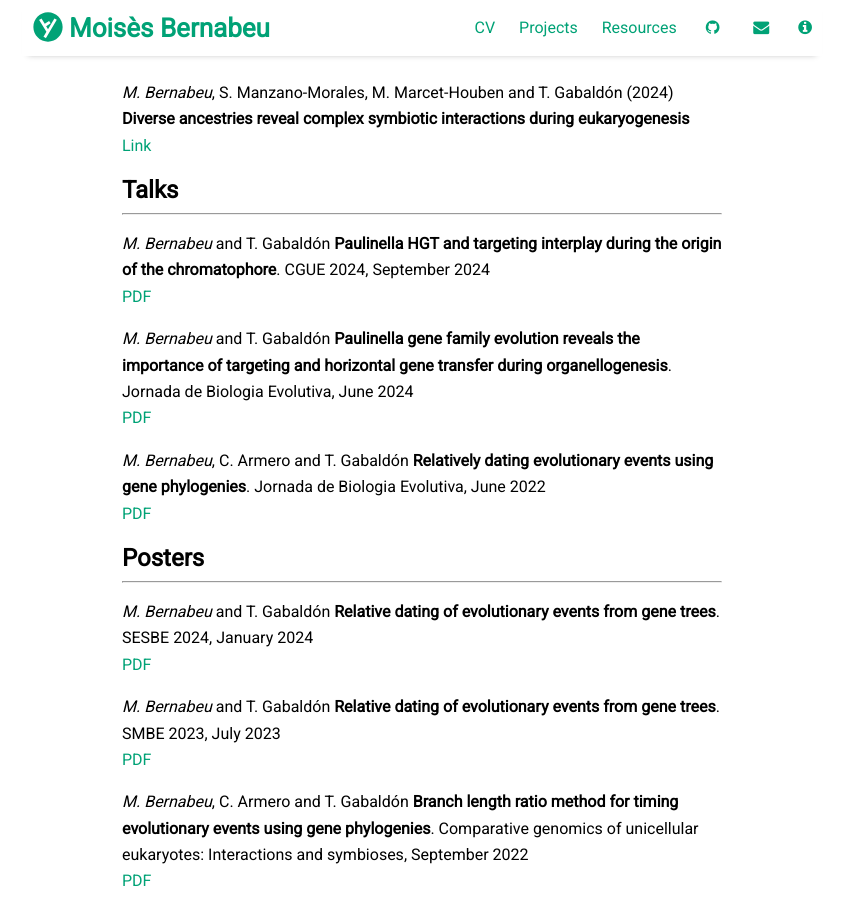
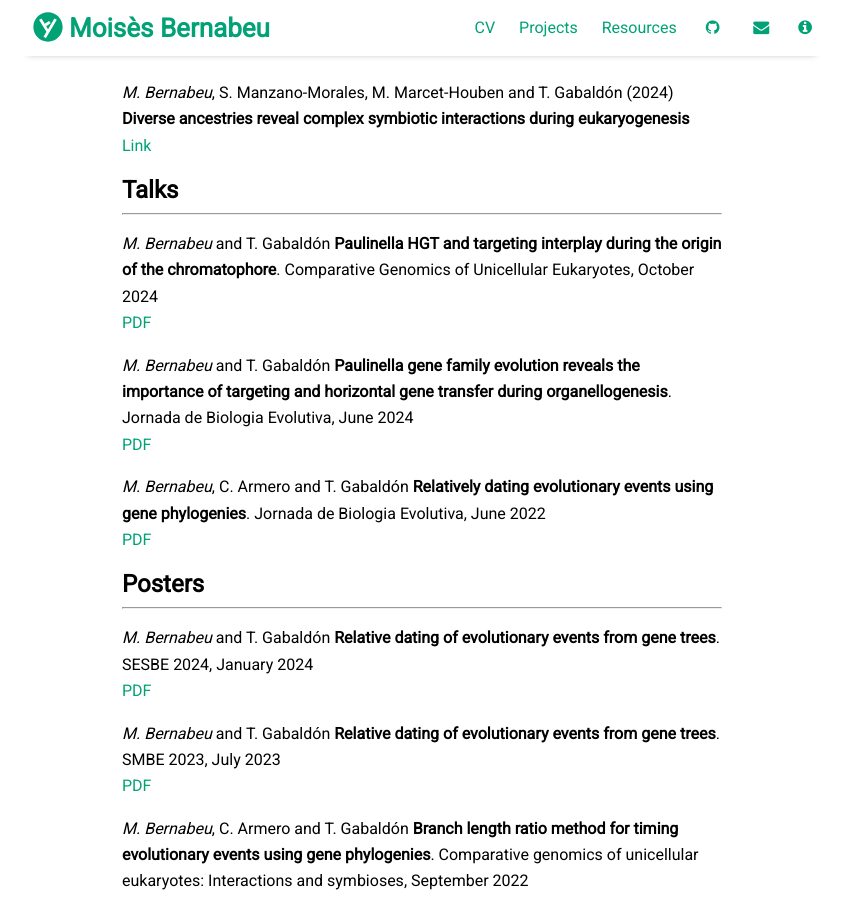
Before and after one commit to moibernabeu/moibernabeu.github.io, a Jekyll site: the page built from pages/cv.md, in a window 1280 px wide and 900 px high, scrolled down 732 px. Shown: the whole window, without its empty margins (218-1061 px from the left). Built offline with Jekyll 4.4.1, drawn with Linux system fonts in a browser that asks for light colours; nearby versions of some CDN libraries.

Commit message:
update cv

```diff
--- a/pages/cv.md
+++ b/pages/cv.md
@@ -40,7 +40,7 @@ order: 2
 ---
 *M. Bernabeu* and T. Gabaldón
 **Paulinella HGT and targeting interplay during the origin of the chromatophore**.
-CGUE 2024, September 2024\\
+Comparative Genomics of Unicellular Eukaryotes, October 2024\\
 [PDF](https://drive.google.com/uc?export=download&id=1l9G-Tamn4xm5iyZwLj5LBW3K6rMBVMrN)
 
 *M. Bernabeu* and T. Gabaldón
```
